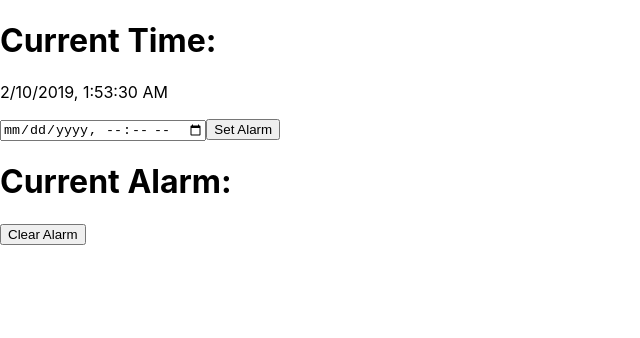
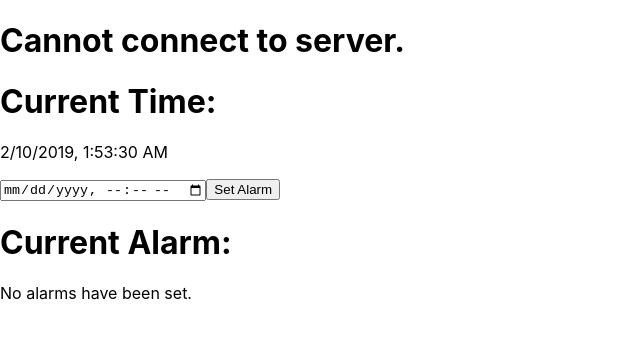
Before and after one commit to imraymondlee/kasa-alarm, a React (Create React App) app in the folder client/: page / in a window 1280 px wide. Shown: the top 338 px of the page, without its empty margins (0-640 px from the left). Built offline with nearby package versions, Linux system fonts and the light colour scheme; no server answers.

Commit message:
Restructure API calls

```diff
--- a/client/src/App.js
+++ b/client/src/App.js
@@ -1,19 +1,72 @@
 import React, { Component } from 'react';
+import axios from 'axios';
 import CurrentTime from './Components/CurrentTime';
 import SetAlarm from './Components/SetAlarm';
 import CurrentAlarms from './Components/CurrentAlarms';
 import './App.css';
 
 class App extends Component {
+  constructor() {
+    super();
+    this.state = {
+      currentAlarmTime : 'No alarms have been set.'
+    };
+  }
 
+  componentDidMount () {
+    axios.get('http://localhost:8000/show-alarms')
+      .then((response) => {
+        this.setState({
+          currentAlarmTime: response.data
+        });
+        console.log('Response: ' + response.data);
+      })
+      .catch((error) => {
+        console.log(error);
+        this.setState({
+          status: 'Cannot connect to server.'
+        });
+      });
+  }
+
+  submitAlarm = (formattedDate) => {
+    console.log(formattedDate);
+    axios.post('http://localhost:8000/set-alarm', {
+      endAlarmTime: formattedDate
+    }).then((response) => {
+      console.log(response);
+    }).catch((error) => {
+      console.log(error);
+    });
+
+    this.setState({
+      currentAlarmTime: formattedDate
+    })
+  }
+
+  deleteAlarm = (deleteAlarmTime) => {
+    axios.post('http://localhost:8000/delete-alarm', {
+      deleteAlarm: deleteAlarmTime
+    }).then((response) => {
+      console.log(response);
+    }).catch((error) => {
+      console.log(error);
+    });
+
+    this.setState({
+      currentAlarmTime: 'No alarms have been set.'
+    })
+  }
 
   render() {
+    let status = <h1>{this.state.status}</h1>;
+
     return (
       <div className="App">
-        <CurrentTime />
-        <SetAlarm />
-        <CurrentAlarms />
-
+        {status}
+        <CurrentTime/>
+        <SetAlarm submitAlarm={this.submitAlarm}/>
+        <CurrentAlarms currentAlarmTime={this.state.currentAlarmTime} deleteAlarm={this.deleteAlarm}/>
       </div>
     );
   }
--- a/client/src/Components/CurrentAlarms.js
+++ b/client/src/Components/CurrentAlarms.js
@@ -1,58 +1,17 @@
 import React, { Component } from 'react';
 import axios from 'axios';
-// import moment from 'moment';
 
 class CurrentAlarms extends Component {
-  constructor(props) {
-    super(props);
-    this.state = {
-      currentAlarms: ''
-    };
-  }
-
-  componentDidMount () {
-    axios.get('http://localhost:8000/show-alarms')
-      .then((response) => {
-
-        this.setState({
-          currentAlarms: response.data
-        });
-        console.log('Response: ' + response.data);
-      })
-      .catch((error) => {
-        console.log(error);
-      });
-  }
-
-  deleteAlarm = () => {
-    console.log(this.state.currentAlarms);
-
-
-    axios.post('http://localhost:8000/delete-alarm', {
-      currentAlarms: this.state.currentAlarms
-    }).then((response) => {
-      console.log(response);
-    }).catch((error) => {
-      console.log(error);
-    });
-
-    this.setState({
-      currentAlarms: 'No alarms have been set.'
-    })
-
-  }
 
 
   render() {
-
-
     return (
       <div>
         <h1>Current Alarm:</h1>
-        <p> {this.state.currentAlarms}</p>
+        <p> {this.props.currentAlarmTime}</p>
 
-        {this.state.currentAlarms != 'No alarms have been set.' &&
-          <button onClick={this.deleteAlarm}>Clear Alarm</button>
+        {this.props.currentAlarmTime != 'No alarms have been set.' &&
+          <button onClick={() => this.props.deleteAlarm(this.props.currentAlarmTime)}>Clear Alarm</button>
         }
       </div>
     );
--- a/client/src/Components/SetAlarm.js
+++ b/client/src/Components/SetAlarm.js
@@ -1,5 +1,4 @@
 import React, { Component } from 'react';
-import axios from 'axios';
 import moment from 'moment';
 
 class SetAlarm extends Component {
@@ -19,26 +18,15 @@ class SetAlarm extends Component {
 
   onSubmit = (e) => {
     e.preventDefault();
-    const data = this.state;
-    // console.log(data.dateTime);
-    let date = data.dateTime
+    let date = this.state.dateTime
     let formattedDate = moment(date, moment.HTML5_FMT.DATETIME_LOCAL).format("M/D/YYYY, h:mm:ss A");
-    console.log(formattedDate);
-
-    axios.post('http://localhost:8000/set-alarm', {
-      endAlarmTime: formattedDate
-    }).then((response) => {
-      console.log(response);
-    }).catch((error) => {
-      console.log(error);
-    });
+    this.props.submitAlarm(formattedDate);
   }
 
   render() {
     return (
       <form onSubmit={this.onSubmit}>
         <input id="date-time" type="datetime-local" onChange={this.onChange} value={this.dateTime} />
-
         <input type="submit" value="Set Alarm" />
       </form>
     );
```
Also changed, not shown: 1 other file (tests, documents, lock files or other folders).
